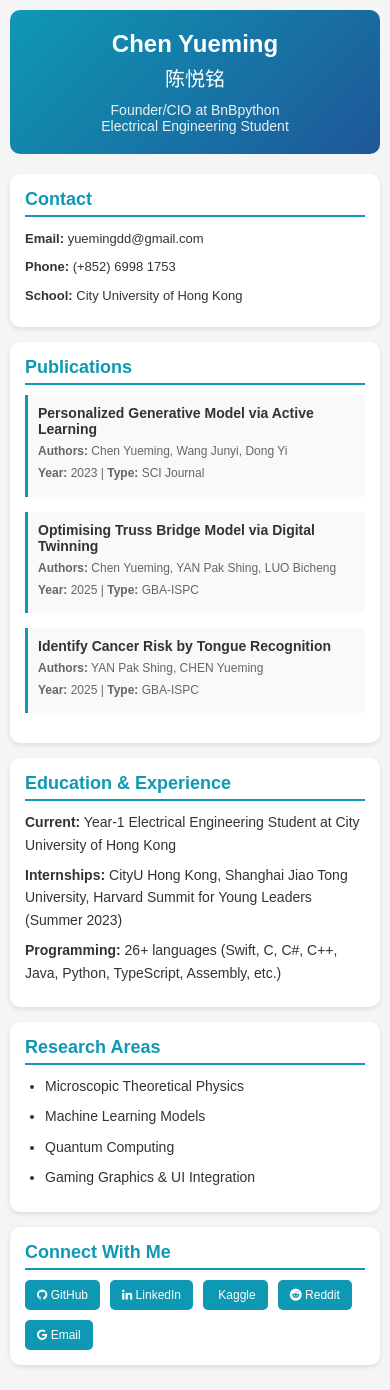
After one commit to mchigm/mchigm.github.io, a PHP site: page /mobilewebsitte.html in a window 390 px wide. The commit adds this page. Run offline with PHP 8.4, Linux system fonts and the light colour scheme.

Commit message:
Fix all formatting issues: reduce resources.html length, update business-card to A6 PDF, add mobile redirect
Co-authored-by: mchigm <91188641+mchigm@users.noreply.github.com>

```diff
--- a/index.html
+++ b/index.html
@@ -18,6 +18,12 @@
     <script src="main.js"></script>
 </head>
 <body>
+    <script>
+        // Mobile detection and redirect
+        if (/Android|webOS|iPhone|iPad|iPod|BlackBerry|IEMobile|Opera Mini/i.test(navigator.userAgent)) {
+            window.location.href = 'https://mchigm.github.io/mobilewebsitte.html';
+        }
+    </script>
     <h1>陈悦铭</h1>
     Chen Yueming
 
--- /dev/null
+++ b/mobilewebsitte.html
@@ -0,0 +1,169 @@
+<!DOCTYPE html>
+<html>
+<head>
+    <meta charset="UTF-8">
+    <title>Chen Yueming - Mobile</title>
+    <meta name="viewport" content="width=device-width, initial-scale=1.0">
+    <link rel="stylesheet" href="https://cdnjs.cloudflare.com/ajax/libs/font-awesome/4.7.0/css/font-awesome.min.css">
+    <style>
+        * {
+            margin: 0;
+            padding: 0;
+            box-sizing: border-box;
+        }
+        body {
+            font-family: Arial, sans-serif;
+            background-color: #f5f5f5;
+            color: #333;
+            padding: 10px;
+        }
+        .header {
+            background: linear-gradient(135deg, #0f98b4 0%, #1e5799 100%);
+            color: white;
+            padding: 20px;
+            text-align: center;
+            border-radius: 10px;
+            margin-bottom: 20px;
+        }
+        .header h1 {
+            font-size: 24px;
+            margin-bottom: 5px;
+        }
+        .header .chinese-name {
+            font-size: 20px;
+            margin-bottom: 10px;
+        }
+        .header .title {
+            font-size: 14px;
+            opacity: 0.9;
+        }
+        .section {
+            background: white;
+            padding: 15px;
+            margin-bottom: 15px;
+            border-radius: 10px;
+            box-shadow: 0 2px 5px rgba(0,0,0,0.1);
+        }
+        .section h2 {
+            color: #0f98b4;
+            font-size: 18px;
+            margin-bottom: 10px;
+            border-bottom: 2px solid #0f98b4;
+            padding-bottom: 5px;
+        }
+        .section p, .section li {
+            font-size: 14px;
+            line-height: 1.6;
+            margin-bottom: 8px;
+        }
+        .section ul {
+            padding-left: 20px;
+        }
+        .publication {
+            margin-bottom: 15px;
+            padding: 10px;
+            background: #f9f9f9;
+            border-left: 3px solid #0f98b4;
+        }
+        .publication h3 {
+            font-size: 14px;
+            color: #333;
+            margin-bottom: 5px;
+        }
+        .publication p {
+            font-size: 12px;
+            color: #666;
+            margin: 3px 0;
+        }
+        .social-links {
+            display: flex;
+            flex-wrap: wrap;
+            gap: 10px;
+            margin-top: 10px;
+        }
+        .social-links a {
+            display: inline-block;
+            padding: 8px 12px;
+            background: #0f98b4;
+            color: white;
+            text-decoration: none;
+            border-radius: 5px;
+            font-size: 12px;
+        }
+        .social-links a:hover {
+            background: #1e5799;
+        }
+        .contact-info {
+            font-size: 13px;
+            line-height: 1.8;
+        }
+        .contact-info div {
+            margin: 5px 0;
+        }
+    </style>
+</head>
+<body>
+    <div class="header">
+        <h1>Chen Yueming</h1>
+        <div class="chinese-name">陈悦铭</div>
+        <div class="title">Founder/CIO at BnBpython</div>
+        <div class="title">Electrical Engineering Student</div>
+    </div>
+
+    <div class="section">
+        <h2>Contact</h2>
+        <div class="contact-info">
+            <div><strong>Email:</strong> yuemingdd@gmail.com</div>
+            <div><strong>Phone:</strong> (+852) 6998 1753</div>
+            <div><strong>School:</strong> City University of Hong Kong</div>
+        </div>
+    </div>
+
+    <div class="section">
+        <h2>Publications</h2>
+        <div class="publication">
+            <h3>Personalized Generative Model via Active Learning</h3>
+            <p><strong>Authors:</strong> Chen Yueming, Wang Junyi, Dong Yi</p>
+            <p><strong>Year:</strong> 2023 | <strong>Type:</strong> SCI Journal</p>
+        </div>
+        <div class="publication">
+            <h3>Optimising Truss Bridge Model via Digital Twinning</h3>
+            <p><strong>Authors:</strong> Chen Yueming, YAN Pak Shing, LUO Bicheng</p>
+            <p><strong>Year:</strong> 2025 | <strong>Type:</strong> GBA-ISPC</p>
+        </div>
+        <div class="publication">
+            <h3>Identify Cancer Risk by Tongue Recognition</h3>
+            <p><strong>Authors:</strong> YAN Pak Shing, CHEN Yueming</p>
+            <p><strong>Year:</strong> 2025 | <strong>Type:</strong> GBA-ISPC</p>
+        </div>
+    </div>
+
+    <div class="section">
+        <h2>Education & Experience</h2>
+        <p><strong>Current:</strong> Year-1 Electrical Engineering Student at City University of Hong Kong</p>
+        <p><strong>Internships:</strong> CityU Hong Kong, Shanghai Jiao Tong University, Harvard Summit for Young Leaders (Summer 2023)</p>
+        <p><strong>Programming:</strong> 26+ languages (Swift, C, C#, C++, Java, Python, TypeScript, Assembly, etc.)</p>
+    </div>
+
+    <div class="section">
+        <h2>Research Areas</h2>
+        <ul>
+            <li>Microscopic Theoretical Physics</li>
+            <li>Machine Learning Models</li>
+            <li>Quantum Computing</li>
+            <li>Gaming Graphics & UI Integration</li>
+        </ul>
+    </div>
+
+    <div class="section">
+        <h2>Connect With Me</h2>
+        <div class="social-links">
+            <a href="https://github.com/mchigm"><i class="fa fa-github"></i> GitHub</a>
+            <a href="https://www.linkedin.com/in/陈悦铭"><i class="fa fa-linkedin"></i> LinkedIn</a>
+            <a href="https://www.kaggle.com/bryanchenyueming"><i class="fa fa-kaggle"></i> Kaggle</a>
+            <a href="https://www.reddit.com/user/MCHIGM"><i class="fa fa-reddit"></i> Reddit</a>
+            <a href="mailto:yuemingdd@gmail.com"><i class="fa fa-google"></i> Email</a>
+        </div>
+    </div>
+</body>
+</html>
--- a/style.css
+++ b/style.css
@@ -26,7 +26,7 @@ iframe {
 
 /* Special styling for resources iframe */
 iframe[src="resources.html"] {
-    height: 5615px; /* Sum of all other iframe heights: 5 * 1123px */
+    height: 800px; /* Reduced from 5615px due to condensed content */
 }
 
 /* Container for side-by-side layout */
```
Also changed, not shown: business-card.html (+20 -18 lines), resources.html (+20 -88 lines), 1 other file.
